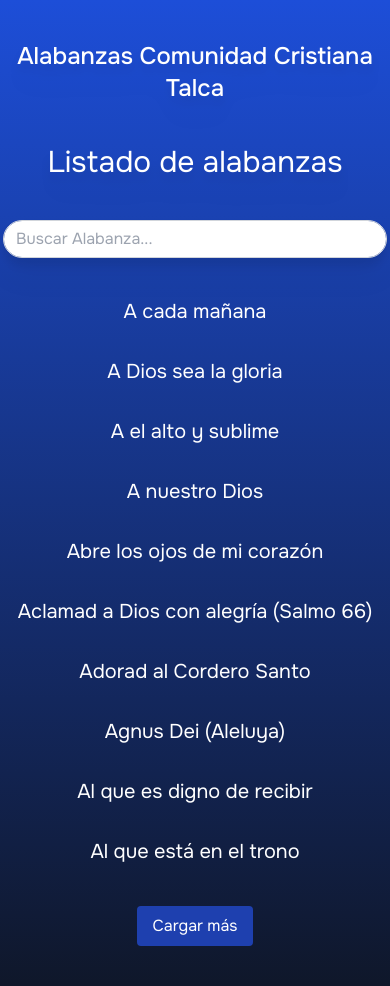
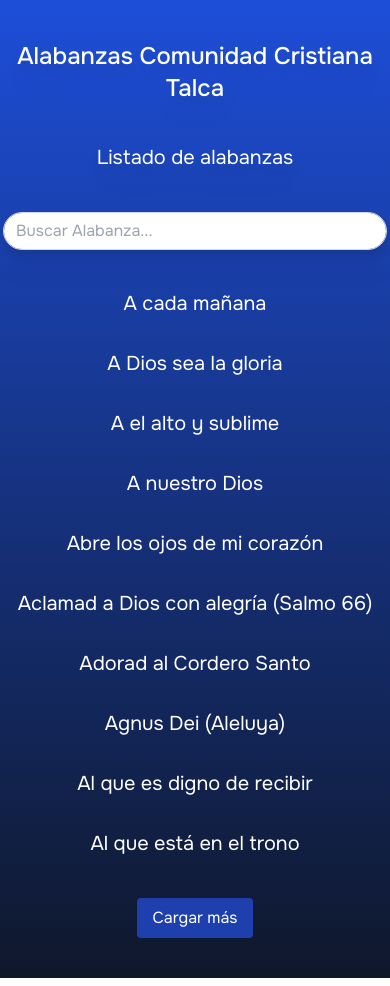
Before and after one commit to Er1kDev/letrascct, a React (Vite) app: page / in a window 390 px wide. Built offline with nearby package versions, Linux system fonts and the light colour scheme.

Commit message:
correcion css

```diff
--- a/src/components/SearchBar.jsx
+++ b/src/components/SearchBar.jsx
@@ -3,7 +3,7 @@ import React from 'react'
 export const SearchBar = ({ searchTerm, onSearchChange }) => {
     return (
         <div>
-            <p className="text-center text-3xl pb-10">Listado de alabanzas</p>
+            <p className="text-center md:text-3xl text-xl pb-10">Listado de alabanzas</p>
             <input
                 type="text"
                 className='block w-96 px-3 py-1.5 text-base text-gray-700
```
